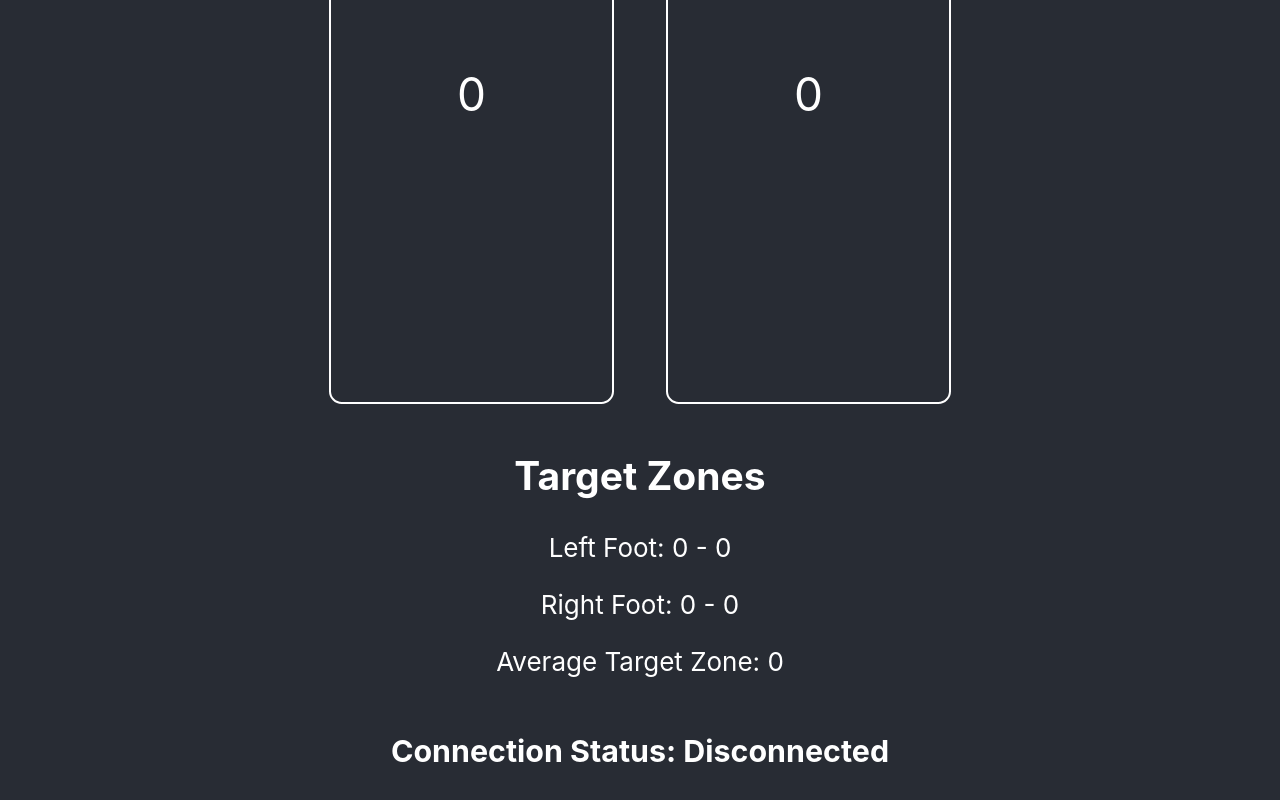
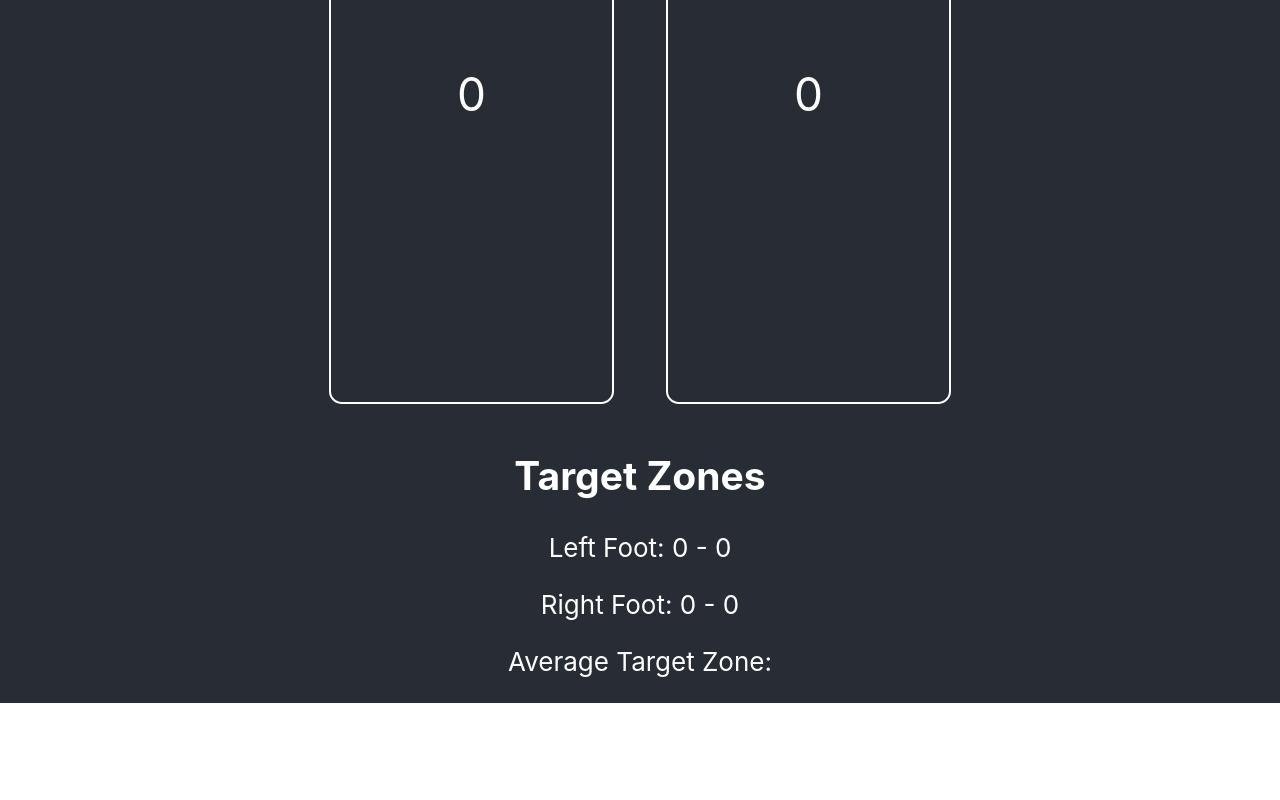
Before and after one commit to oss-slu/Step_Time_Biofeedback, a React (Create React App) app in the folder frontend/: page / in a window 1280 px wide. Shown: the part 346-1146 px from the top of the page. After the commit the page ends 1049 px from the top, so only its background shows below. Built offline with nearby package versions, Linux system fonts and the light colour scheme; no server answers.

Commit message:
Update App.js

```diff
--- a/frontend/src/App.js
+++ b/frontend/src/App.js
@@ -4,68 +4,46 @@ import Navigation from './Navigation';
 import StepTimeDigits from './StepTimeDigits';
 import StepTimeChart from './StepTimeChart';
 import StepTimeGraph from './StepTimeGraph';
+import useStepTime from './useStepTime';
 
 function App() {
   const [currentView, setCurrentView] = useState('StepTimeDigits');
-  const [stepTime, setStepTime] = useState({
-    left: 0,
-    right: 0,
-    targetZones: {
-      left: { min: 0, max: 0 },
-      right: { min: 0, max: 0 }
-    }
-  });
-  const [connected, setConnected] = useState(false); // Track WebSocket connection status
-  const websocket = useRef(null);
+  const stepTime = useStepTime();
 
   const views = {
     StepTimeDigits: <StepTimeDigits stepTime={stepTime} />,
     StepTimeChart: <StepTimeChart stepTime={stepTime} />,
-    StepTimeGraph: <StepTimeGraph stepTime={stepTime} />
+    StepTimeGraph: <StepTimeGraph stepTime={stepTime} />,
   };
 
+  let websocket = useRef(null);
+  // let websocketConnected = false;
+
   useEffect(() => {
-    // Establish WebSocket connection
     websocket.current = new WebSocket("ws://localhost:8000/ws");
 
     websocket.current.onopen = () => {
-      console.log("WebSocket Connected");
-      setConnected(true);  // Update state when connection is established
-      websocket.current.send("WebSocket Connected to React");
+      console.log("WebSocket Connected to React");
+      websocket.current.send("Websocket Connected to React")
+      // websocketConnected = true;
     };
 
-    websocket.current.onmessage = (event) => {
-      const data = JSON.parse(event.data);
-      setStepTime({
-        left: data.step_times[0] ?? 0,
-        right: data.step_times[1] ?? 0,
-        targetZones: {
-          left: data.target_zone ?? { min: 0, max: 0 },
-          right: data.target_zone ?? { min: 0, max: 0 }
-        }
-      });
+    websocket.current.onmessage = function(event) {
+       console.log("Data received from backend: ", event.data);
     };
 
-    websocket.current.onclose = () => {
-      console.log("WebSocket connection closed");
-      setConnected(false);  // Update state to reflect disconnection
-      alert("WebSocket connection closed! No data streaming.");
-    };
-
-    websocket.current.onerror = (error) => {
-      console.error("WebSocket error:", error);
-      setConnected(false);  // Handle error and update connection status
-      alert("WebSocket error occurred. Reconnecting...");
+    websocket.current.onclose = (event) => {
+      console.log("WebSocket connection closed: ", event);
+      // websocketConnected = false;
     };
 
     return () => {
-      // Cleanup: close WebSocket when the component unmounts
       if (websocket.current) {
         websocket.current.close();
-        console.log("WebSocket closed during cleanup");
+        console.log("WebSocket connection closed during cleanup");
       }
     };
-  }, []); // Empty dependency array ensures this effect runs only once
+  }, []);
 
   return (
     <div className="App">
@@ -76,11 +54,8 @@ function App() {
           <h2>Target Zones</h2>
           <p>Left Foot: {stepTime.targetZones.left.min} - {stepTime.targetZones.left.max}</p>
           <p>Right Foot: {stepTime.targetZones.right.min} - {stepTime.targetZones.right.max}</p>
-          <p>Average Target Zone: {(stepTime.targetZones.left.max + stepTime.targetZones.right.max) / 2}</p>
-        </div>
-        <div>
-          <h3>Connection Status: {connected ? "Connected" : "Disconnected"}</h3>
-        </div>
+          <p>Average Target Zone: {stepTime.targetZones.average}</p>
+          </div>
       </header>
     </div>
   );
```
